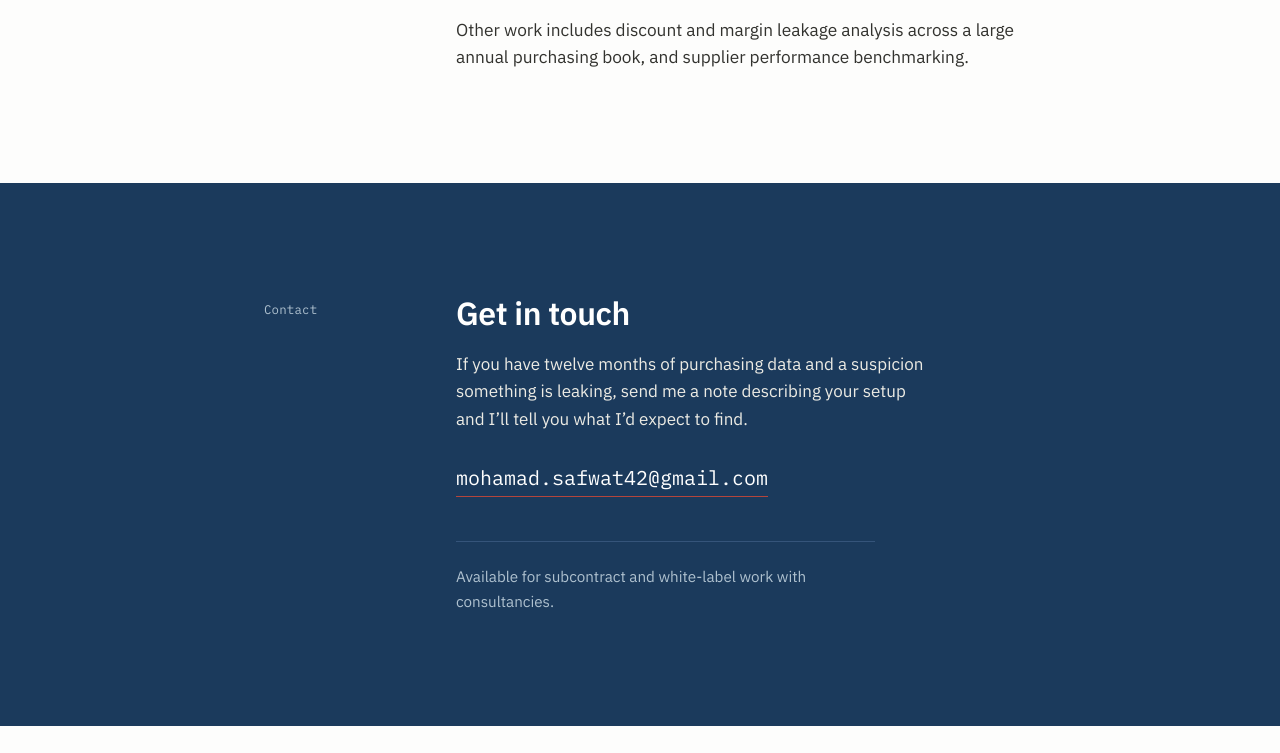
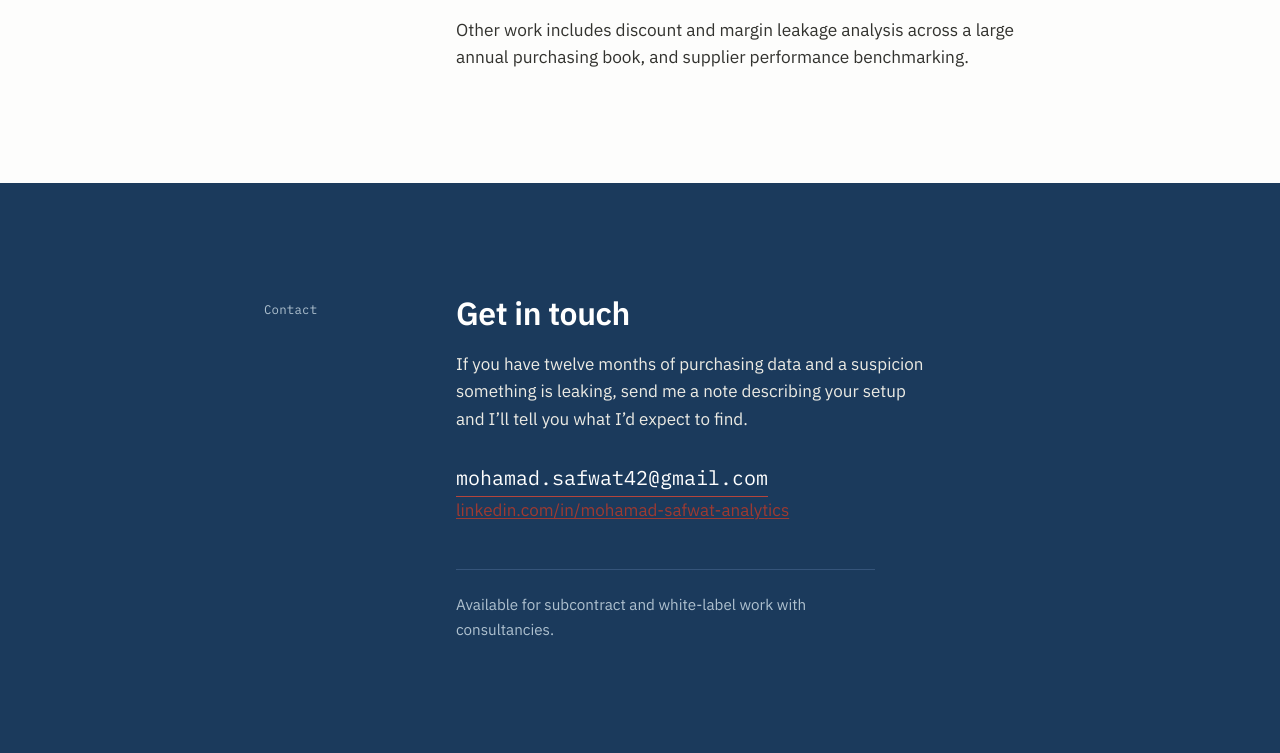
Before and after one commit to MohamadSafwat/mohamadsafwat.github.io, a plain HTML site: page index.html in a window 1280 px wide. Shown: the part 4344-5097 px from the top of the page. Before the commit the page ends 5070 px from the top, so only its background shows below. Drawn offline with Linux system fonts and the light colour scheme.

Commit message:
Add LinkedIn link to contact section

```diff
--- a/index.html
+++ b/index.html
@@ -488,6 +488,7 @@
     <h2>Get in touch</h2>
     <p>If you have twelve months of purchasing data and a suspicion something is leaking, send me a note describing your setup and I’ll tell you what I’d expect to find.</p>
     <a class="email" href="mailto:mohamad.safwat42@gmail.com">mohamad.safwat42@gmail.com</a>
+     <a href="https://www.linkedin.com/in/mohamad-safwat-analytics" target="_blank" rel="noopener" class="...">linkedin.com/in/mohamad-safwat-analytics</a>
     <p class="avail">Available for subcontract and white-label work with consultancies.</p>
   </div>
 </footer>
```
